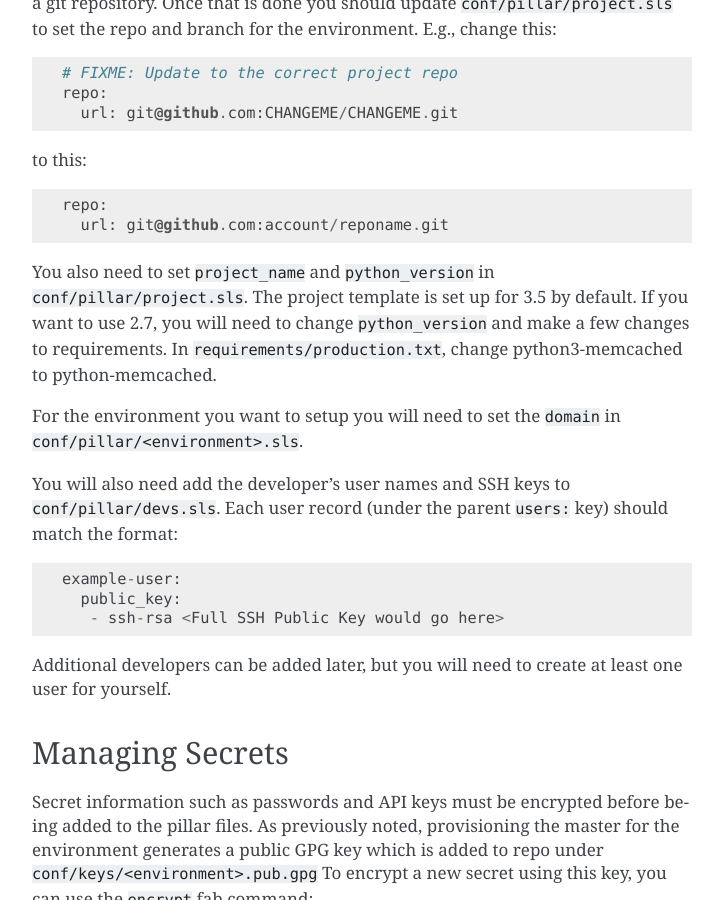
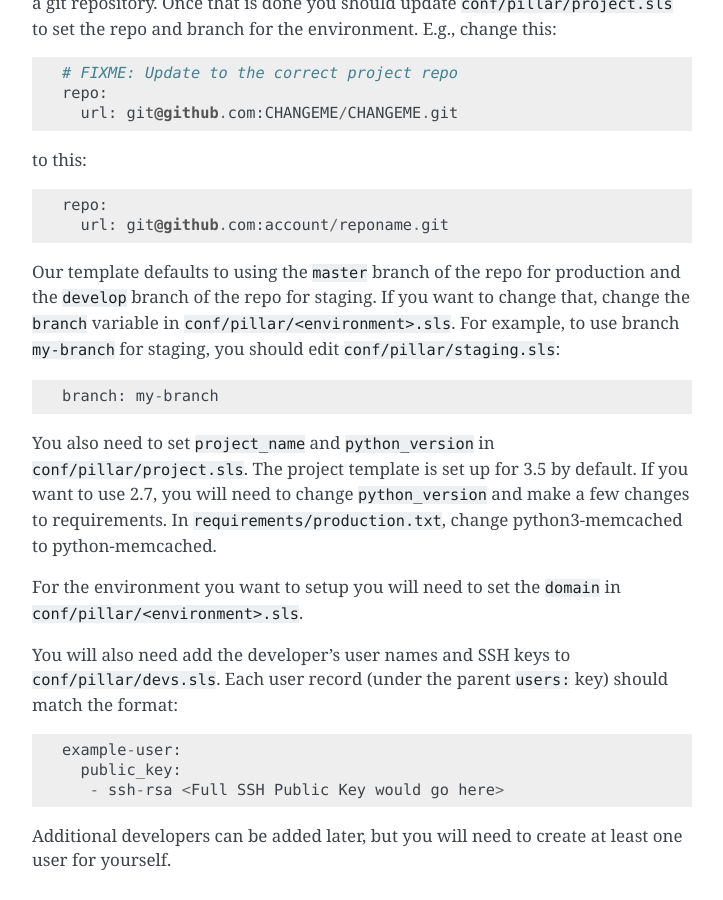
Before and after one commit to caktus/django-project-template, a Sphinx documentation site: the page built from docs/dev/provisioning.rst, in a window 1280 px wide and 900 px high, scrolled down 1309 px. Shown: the whole window, without its empty margins (388-1111 px from the left). Built offline with Sphinx 7.4.7, drawn with Linux system fonts in a browser that asks for light colours; pages that are not in the unit, such as notebooks, are missing from menus.

Commit message:
Document the `branch` pillar variable

```diff
--- a/docs/dev/provisioning.rst
+++ b/docs/dev/provisioning.rst
@@ -69,6 +69,14 @@ to this::
 
     repo:
       url: git@github.com:account/reponame.git
+
+Our template defaults to using the ``master`` branch of the repo for production
+and the ``develop`` branch of the repo for staging. If you want to change that,
+change the ``branch`` variable in ``conf/pillar/<environment>.sls``. For
+example, to use branch ``my-branch`` for staging, you should edit
+``conf/pillar/staging.sls``::
+
+    branch: my-branch
 
 You also need to set ``project_name`` and ``python_version`` in ``conf/pillar/project.sls``.
 The project template is set up for 3.5 by default. If you want to use 2.7, you will need to change ``python_version`` and make a few changes to requirements. In ``requirements/production.txt``, change python3-memcached to python-memcached.
```
Also changed, not shown: 1 other file.
